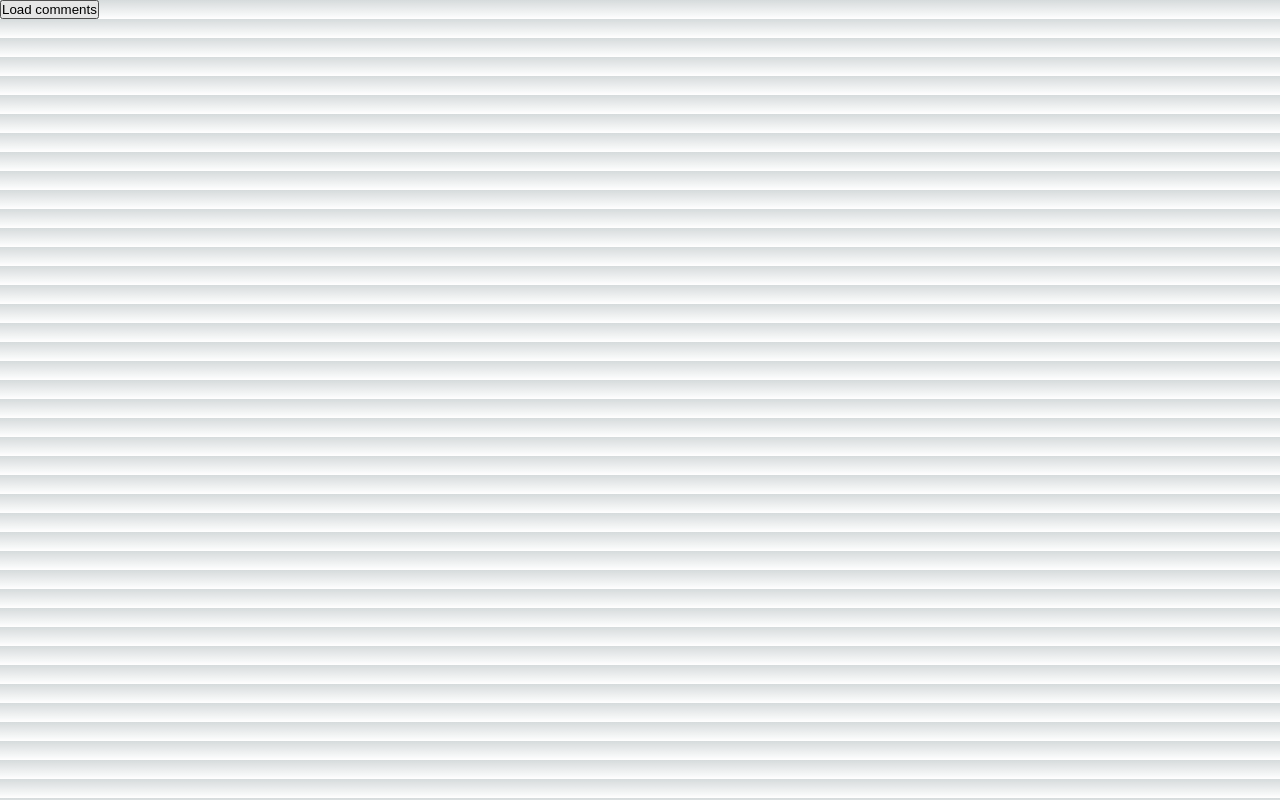
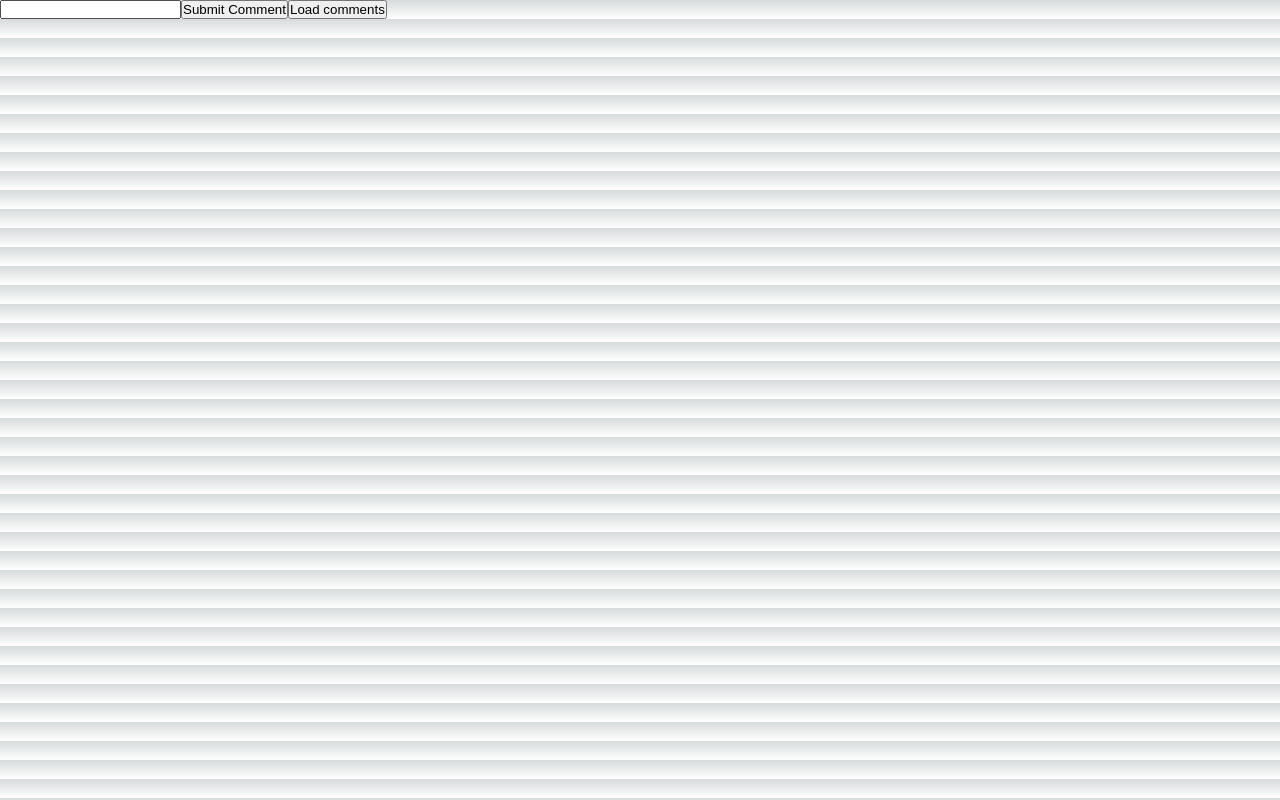
Before and after one commit to haritha121/NextJS, a Next.js app in the folder next-api/: page /comments in a window 1280 px wide. Built offline with nearby package versions, Linux system fonts and the light colour scheme.

Commit message:
Implemented post request on click of submitcomment in comments page

```diff
--- a/next-api/pages/api/comments/index.js
+++ b/next-api/pages/api/comments/index.js
@@ -1,5 +1,15 @@
 import { comments } from "@/data/comments";
 
 export default function handler(req, res) {
-  res.status(200).json(comments);
+  if (req.method === "GET") {
+    res.status(200).json(comments);
+  } else if (req.method === "POST") {
+    const comment = req.body.userComment;
+    const newComment = {
+      id: Date.now(),
+      text: comment,
+    };
+    comments.push(newComment);
+    res.status(201).json(newComment);
+  }
 }
--- a/next-api/pages/comments/index.js
+++ b/next-api/pages/comments/index.js
@@ -2,13 +2,31 @@ import { useState } from "react";
 
 function CommentsPage() {
   const [comments, setComments] = useState([]);
+  const [userComment, setUserComment] = useState("");
   const fetchComments = async () => {
     const response = await fetch("/api/comments");
     const data = await response.json();
     setComments(data);
   };
+  const handleSubmitComment = async () => {
+    const response = await fetch("/api/comments", {
+      method: "POST",
+      body: JSON.stringify({ userComment }),
+      headers: {
+        "Content-Type": "application/json",
+      },
+    });
+    const data = await response.json();
+    console.log("Response from POST reaquest", data);
+  };
   return (
     <>
+      <input
+        type="text"
+        value={userComment}
+        onChange={(e) => setUserComment(e.target.value)}
+      />
+      <button onClick={handleSubmitComment}>Submit Comment</button>
       <button onClick={fetchComments}>Load comments</button>
       {comments.map((comment) => {
         return (
```
